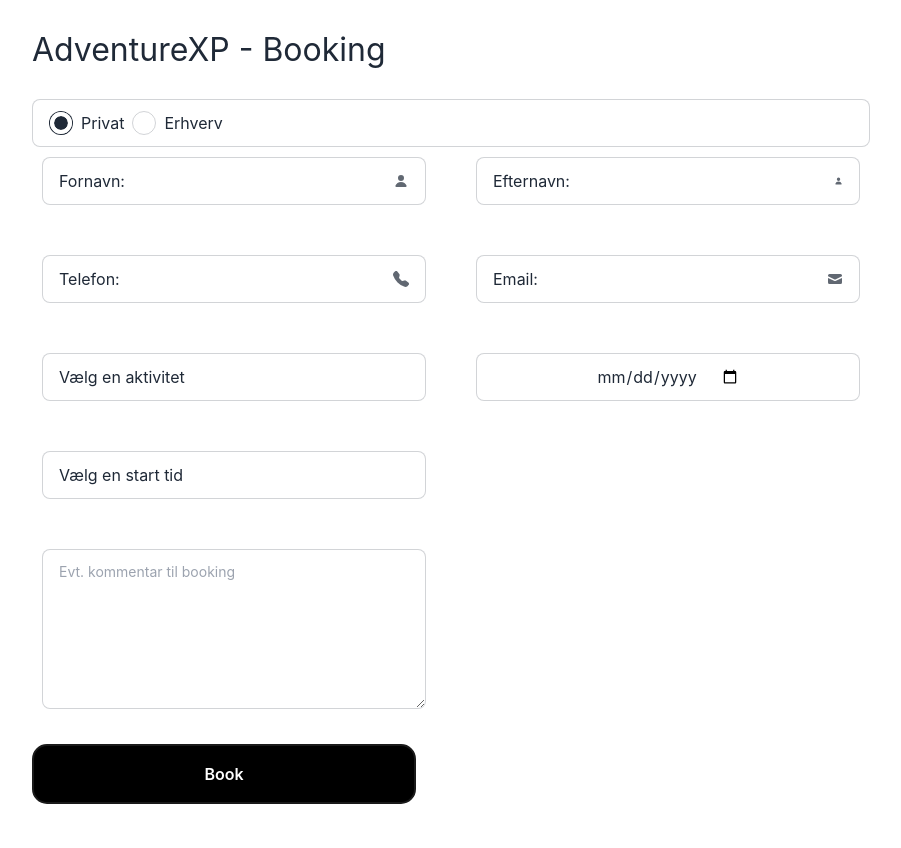
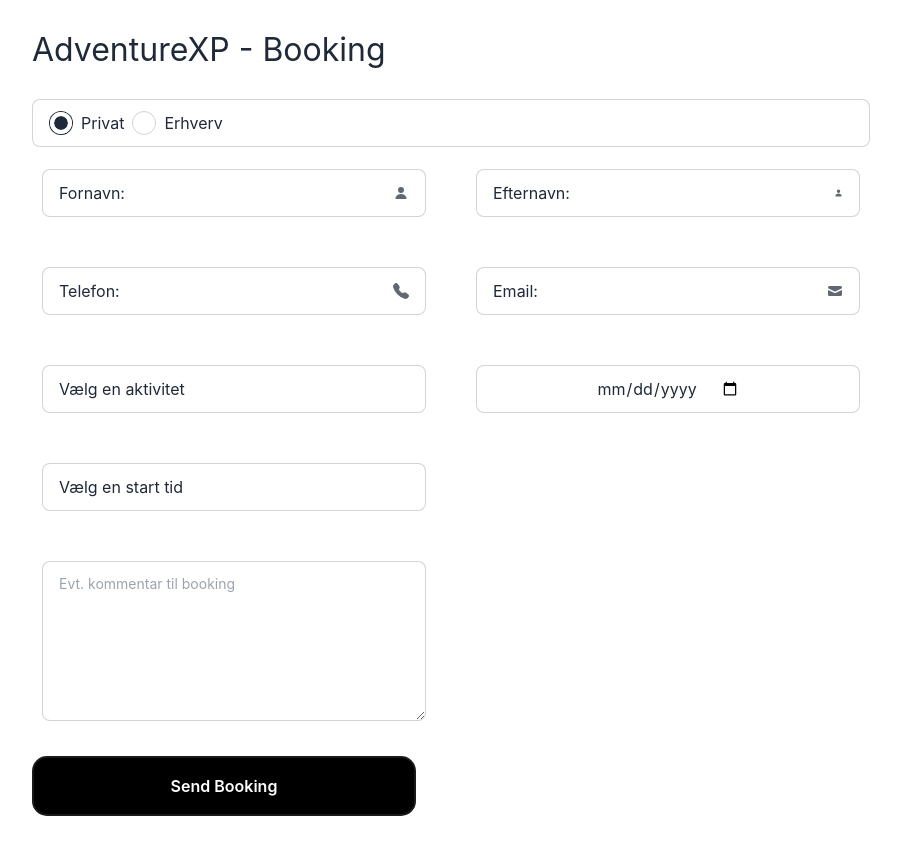
Before and after one commit to Made-in-china-kea/AdventureXP-Frontend, a React (Vite) app: page / in a window 1280 px wide. Shown: the whole page, without its empty margins (189-1090 px from the left). Built offline with nearby package versions, Linux system fonts and the light colour scheme; the HTML template or start-up script is replaced by a standard one.

Commit message:
fixed minor bugs

```diff
--- a/src/App.tsx
+++ b/src/App.tsx
@@ -51,9 +51,9 @@ function App() {
     <div>
       <h1>AdventureXP - Booking</h1>
 
-      <div>
+      <div className="mb-3">
         {/* ----------------radio button for private---------------- */}
-        <label className="input input-bordered flex items-center gap-2">
+        <label className="input input-bordered flex items-center gap-2 ">
           <input
             type="radio"
             className="radio"
@@ -532,7 +532,7 @@ function App() {
         )}
 
         <button type="submit" className="button-27">
-          Book
+          Send Booking
         </button>
       </form>
     </div>
```
Also changed, not shown: src/services/i am an empty file.txt (deleted).
